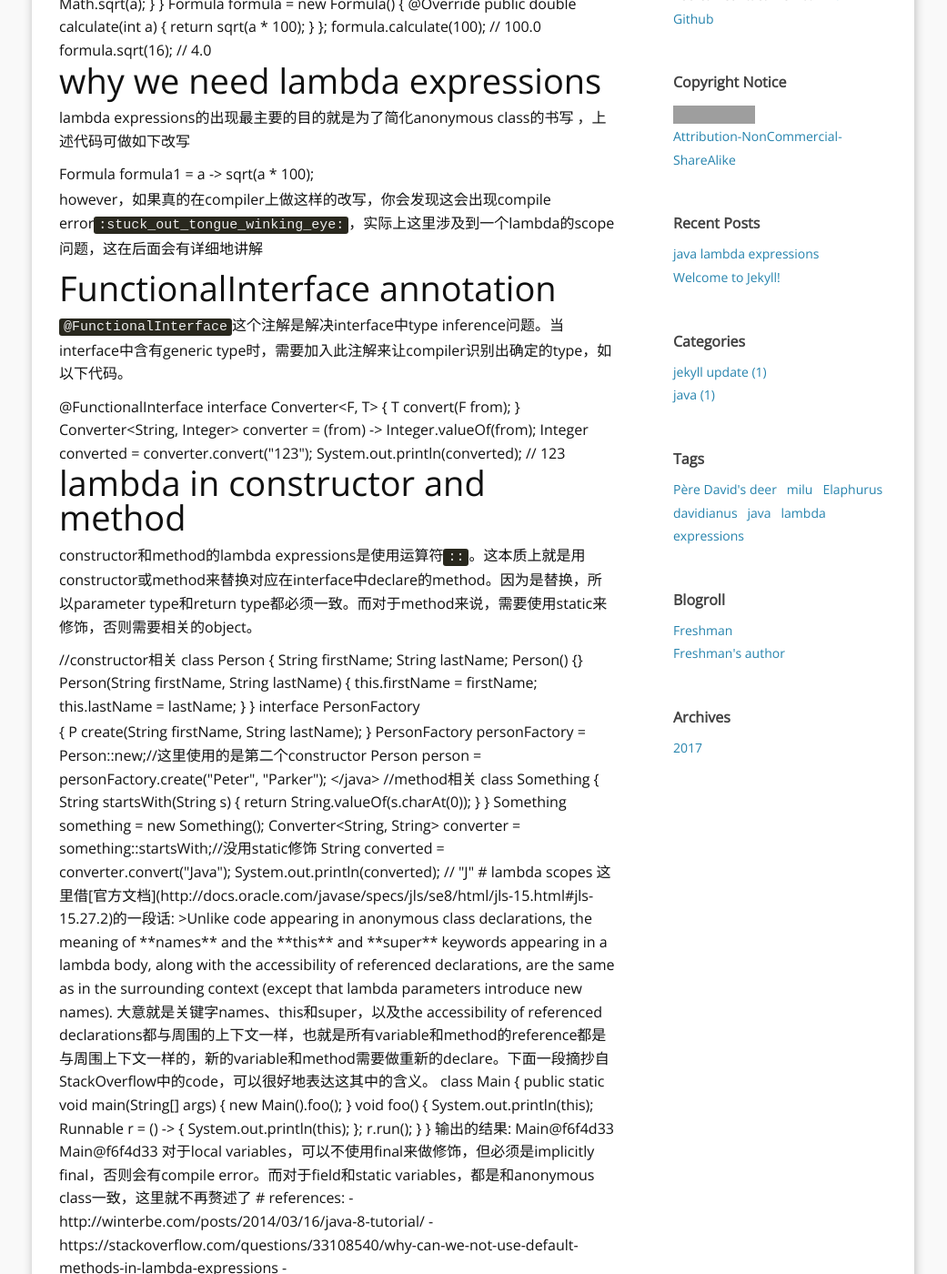
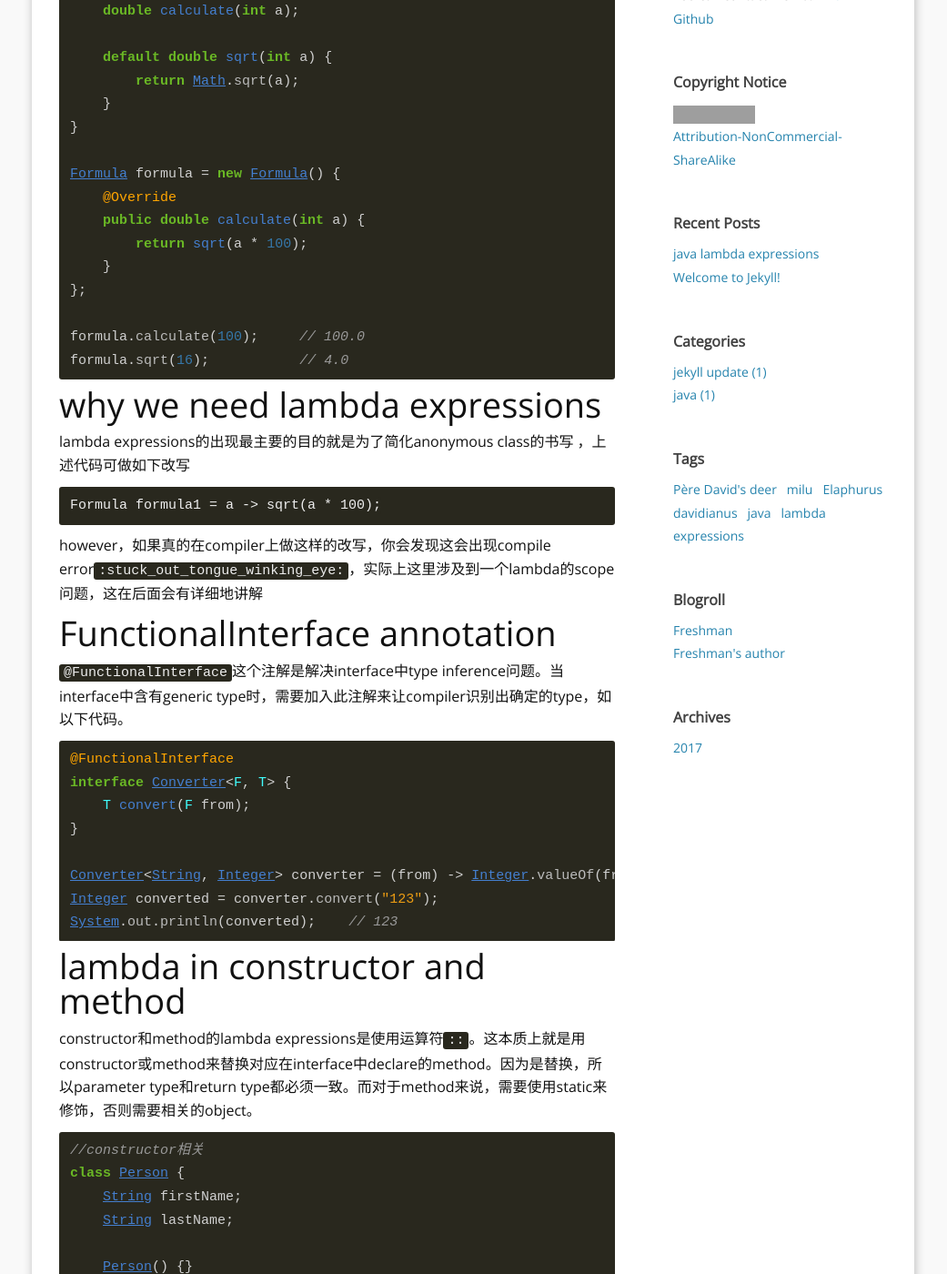
Before and after one commit to RoyWorld/RoyWorld.github.io, a Jekyll site: the page built from _posts/2017-09-17-java-lambda-expressions.md, in a window 1280 px wide and 1400 px high, scrolled down 521 px. Shown: the whole window at 91% size, without its empty margins (120-1161 px from the left). Built offline with Jekyll 4.4.1, drawn with Linux system fonts in a browser that asks for light colours; nearby versions of some CDN libraries; comment, search, counter and statistics services are not loaded; some of the changed text lies outside the part shown; grey boxes are pictures that could not be loaded.

Commit message:
文章修改

`````diff
--- a/_posts/2017-09-17-java-lambda-expressions.md
+++ b/_posts/2017-09-17-java-lambda-expressions.md
@@ -13,128 +13,114 @@ tags:
 # change of interface
 在java8中，interface可加入一个由default关键字修饰的method，这个method类似于abstract method，有具体的实现方式，但却不需要subclass继承
 
-<java>
+````java
+interface Formula {
+    double calculate(int a);
 
-    interface Formula {
-        double calculate(int a);
+    default double sqrt(int a) {
+        return Math.sqrt(a);
+    }
+}
 
-        default double sqrt(int a) {
-            return Math.sqrt(a);
-        }
+Formula formula = new Formula() {
+    @Override
+    public double calculate(int a) {
+        return sqrt(a * 100);
     }
+};
 
-    Formula formula = new Formula() {
-        @Override
-        public double calculate(int a) {
-            return sqrt(a * 100);
-        }
-    };
-
-    formula.calculate(100);     // 100.0
-    formula.sqrt(16);           // 4.0
-
-</java>
+formula.calculate(100);     // 100.0
+formula.sqrt(16);           // 4.0
+````
 
 # why we need lambda expressions
 lambda expressions的出现最主要的目的就是为了简化anonymous class的书写
 ，上述代码可做如下改写
-<java>
-
-    Formula formula1 = a -> sqrt(a * 100);
-
-</java>
+````java>
+Formula formula1 = a -> sqrt(a * 100);
+````
 however，如果真的在compiler上做这样的改写，你会发现这会出现compile error<code>:stuck_out_tongue_winking_eye:</code>，实际上这里涉及到一个lambda的scope问题，这在后面会有详细地讲解
 
 # FunctionalInterface annotation
 <code>@FunctionalInterface</code>这个注解是解决interface中type inference问题。当interface中含有generic type时，需要加入此注解来让compiler识别出确定的type，如以下代码。
 
-<java>
+````java
+@FunctionalInterface
+interface Converter<F, T> {
+    T convert(F from);
+}
 
-    @FunctionalInterface
-    interface Converter<F, T> {
-        T convert(F from);
-    }
-
-    Converter<String, Integer> converter = (from) -> Integer.valueOf(from);
-    Integer converted = converter.convert("123");
-    System.out.println(converted);    // 123
-
-</java>
+Converter<String, Integer> converter = (from) -> Integer.valueOf(from);
+Integer converted = converter.convert("123");
+System.out.println(converted);    // 123
+````
 
 # lambda in constructor and method
 constructor和method的lambda expressions是使用运算符<code>::</code>。这本质上就是用constructor或method来替换对应在interface中declare的method。因为是替换，所以parameter type和return type都必须一致。而对于method来说，需要使用static来修饰，否则需要相关的object。
-<java>
+````java
+//constructor相关
+class Person {
+    String firstName;
+    String lastName;
 
-    //constructor相关
-    class Person {
-        String firstName;
-        String lastName;
+    Person() {}
 
-        Person() {}
+    Person(String firstName, String lastName) {
+        this.firstName = firstName;
+        this.lastName = lastName;
+    }
+}
 
-        Person(String firstName, String lastName) {
-            this.firstName = firstName;
-            this.lastName = lastName;
-        }
+interface PersonFactory<P extends Person> {
+    P create(String firstName, String lastName);
+}
+
+PersonFactory<Person> personFactory = Person::new;//这里使用的是第二个constructor
+Person person = personFactory.create("Peter", "Parker");
+````
+````java
+//method相关
+class Something {
+    String startsWith(String s) {
+        return String.valueOf(s.charAt(0));
     }
+}
 
-    interface PersonFactory<P extends Person> {
-        P create(String firstName, String lastName);
-    }
-
-    PersonFactory<Person> personFactory = Person::new;//这里使用的是第二个constructor
-    Person person = personFactory.create("Peter", "Parker");
-
-</java>
-<java>
-
-    //method相关
-    class Something {
-        String startsWith(String s) {
-            return String.valueOf(s.charAt(0));
-        }
-    }
-
-    Something something = new Something();
-    Converter<String, String> converter = something::startsWith;//没用static修饰
-    String converted = converter.convert("Java");
-    System.out.println(converted);    // "J"
-
-</java>
+Something something = new Something();
+Converter<String, String> converter = something::startsWith;//没用static修饰
+String converted = converter.convert("Java");
+System.out.println(converted);    // "J"
+````
 
 # lambda scopes
 这里借[官方文档](http://docs.oracle.com/javase/specs/jls/se8/html/jls-15.html#jls-15.27.2)的一段话:
 
->Unlike code appearing in anonymous class declarations, the meaning of **names** and the **this** and **super** keywords appearing in a lambda body, along with the accessibility of referenced declarations, are the same as in the surrounding context (except that lambda parameters introduce new names).
+> Unlike code appearing in anonymous class declarations, the meaning of **names** and the **this** and **super** keywords appearing in a lambda body, along with the accessibility of referenced declarations, are the same as in the surrounding context (except that lambda parameters introduce new names).
 
 大意就是关键字names、this和super，以及the accessibility of referenced declarations都与周围的上下文一样，也就是所有variable和method的reference都是与周围上下文一样的，新的variable和method需要做重新的declare。下面一段摘抄自StackOverflow中的code，可以很好地表达这其中的含义。
 
-<java>
+````java
+class Main {
 
-    class Main {
-
-        public static void main(String[] args) {
-            new Main().foo();
-        }
-
-        void foo() {
-            System.out.println(this);
-            Runnable r = () -> {
-                System.out.println(this);
-            };
-            r.run();
-        }
+    public static void main(String[] args) {
+        new Main().foo();
     }
 
-</java>
+    void foo() {
+        System.out.println(this);
+        Runnable r = () -> {
+            System.out.println(this);
+        };
+        r.run();
+    }
+}
+````
 输出的结果:
 
-<java>
-
-    Main@f6f4d33
-    Main@f6f4d33
-
-</java>
+````java
+Main@f6f4d33
+Main@f6f4d33
+````
 
 对于local variables，可以不使用final来做修饰，但必须是implicitly final，否则会有compile error。而对于field和static variables，都是和anonymous class一致，这里就不再赘述了
 
`````
